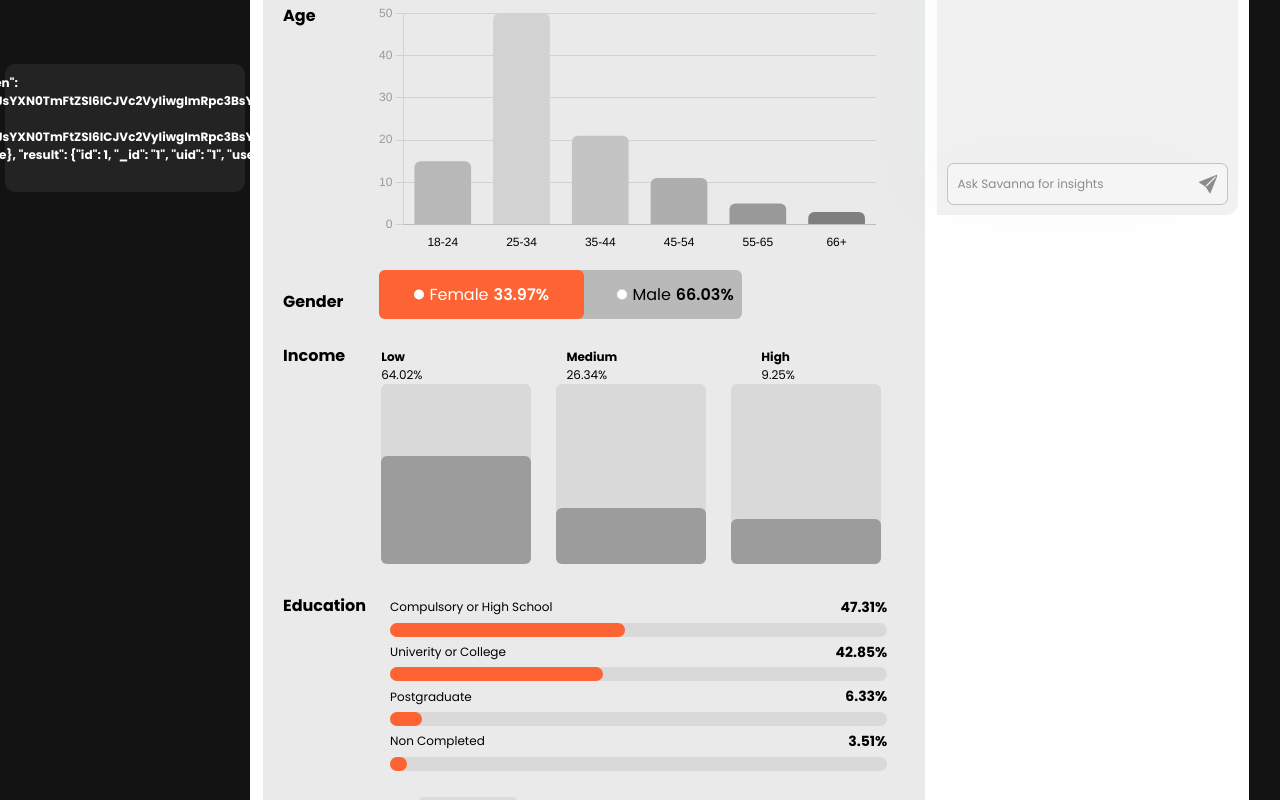
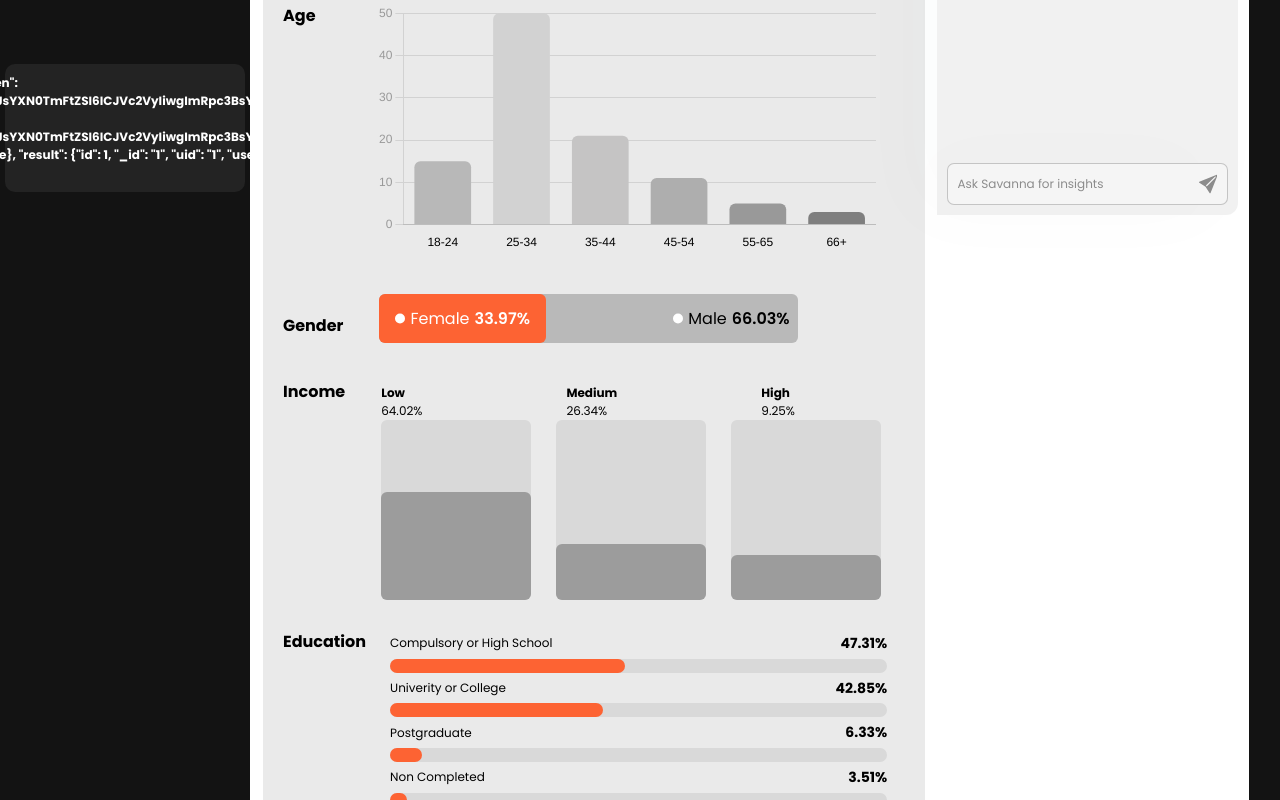
Before and after one commit to Lolodusiji/deploy-test, a React (Vite) app: page /segmentation in a window 1280 px wide. Shown: the part 609-1409 px from the top of the page. Built offline with nearby package versions, Linux system fonts and the light colour scheme; no server answers; sample sign-in values are in the browser's storage.

Commit message:
gender-button

```diff
--- a/src/pages/segmentation/Segmentation.css
+++ b/src/pages/segmentation/Segmentation.css
@@ -161,7 +161,7 @@
   align-items: baseline;
   justify-content: flex-start;
   gap: 3rem;
-  margin-top: 2rem;
+  margin-top: 3rem;
   width: 100%;
 }
 
@@ -170,7 +170,7 @@ background: #B9B9B9;
 display: flex;
 justify-content: space-between;
 align-items: center;
-width: 57%;
+width: 66%;
 /* padding: 12px 24px; */
 padding: 0px 8px 0 0px;
 border-radius: 6px;
@@ -180,12 +180,13 @@ border-radius: 6px;
   display: flex;
   align-items: baseline;
   gap: 3rem;
+  margin-top: 2rem;
   /* justify-content: center; */
 }
 
 .female{
   background: #FD6333;
-  padding: 12px 35px;
+  padding: 12px 16px;
   border-radius: 6px;
   display: flex;
   gap: 5px;
```
